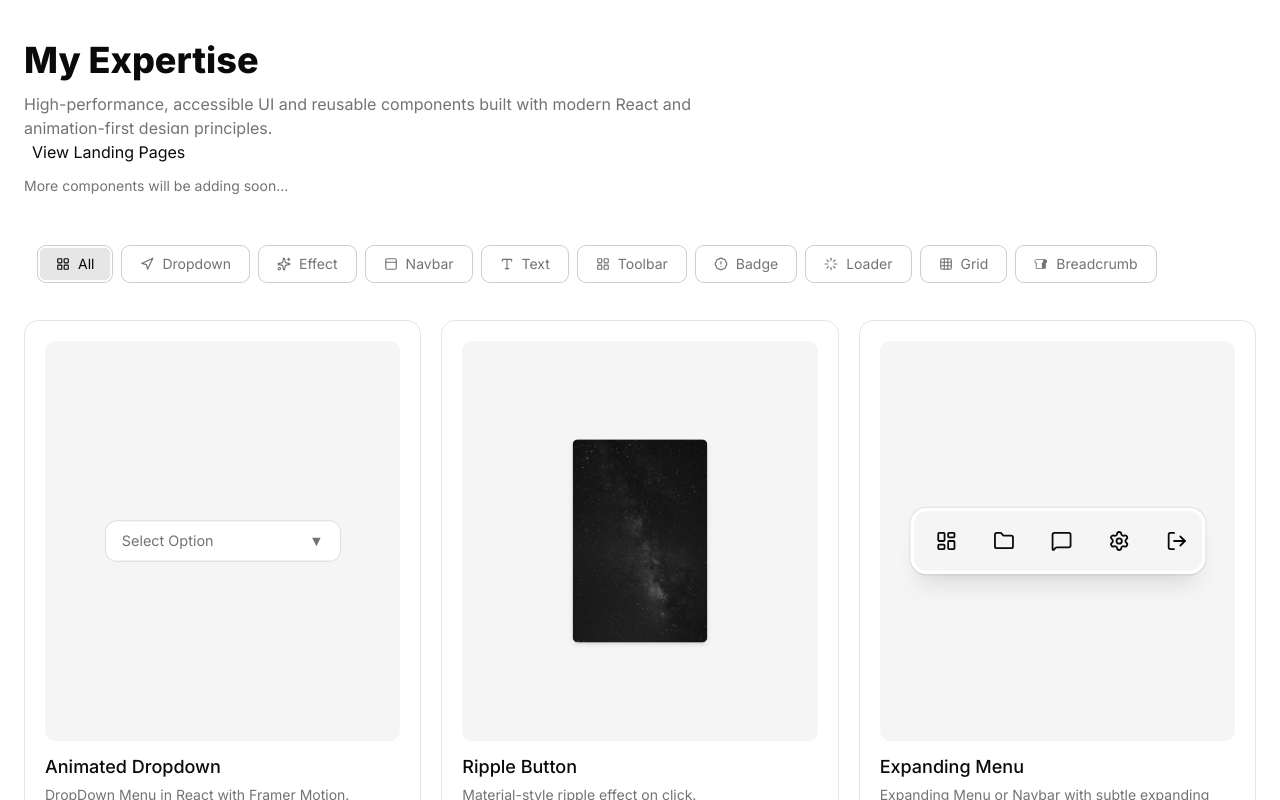
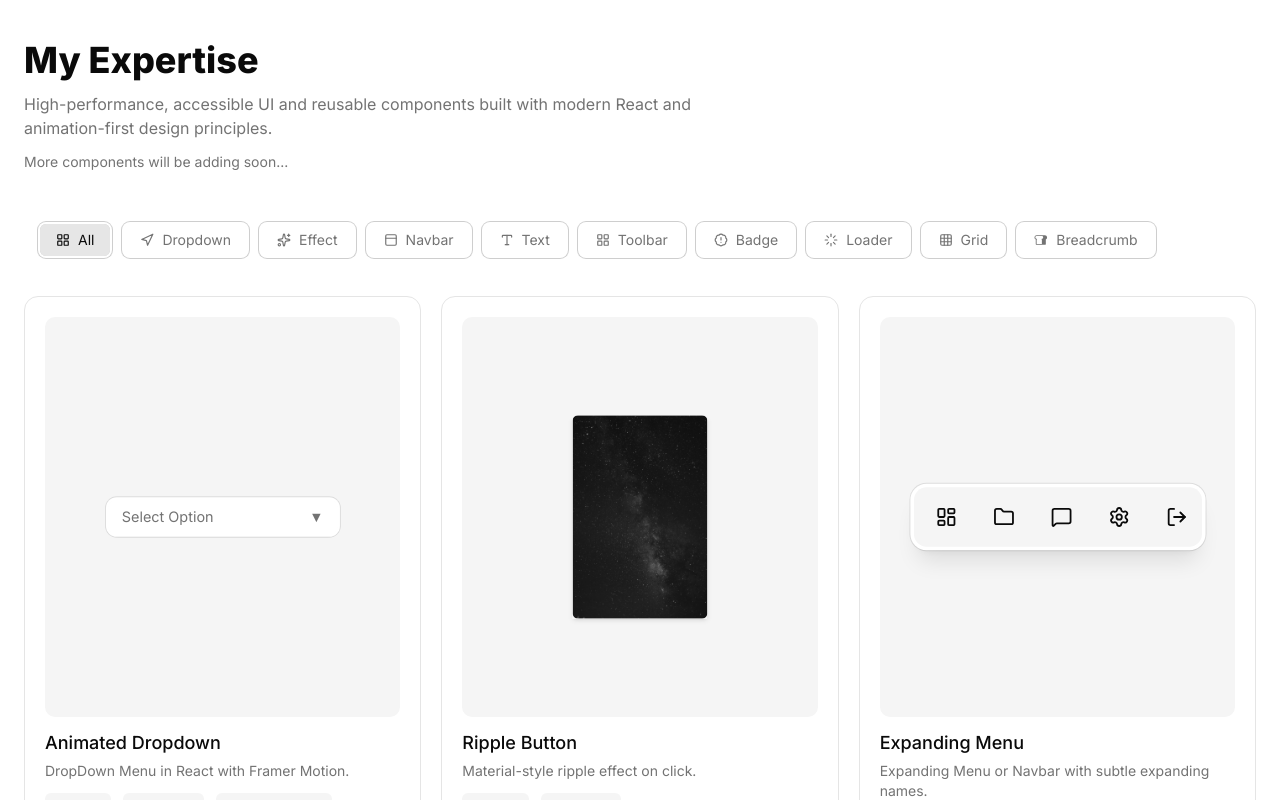
Before and after one commit to kedarrm/My_Portfolio, a Next.js app: page /MyWork in a window 1280 px wide. Shown: the top 800 px of the page. Built offline with nearby package versions, Linux system fonts and the light colour scheme.

Commit message:
minor fix

```diff
--- a/app/MyWork/page.jsx
+++ b/app/MyWork/page.jsx
@@ -206,7 +206,7 @@ export default function ComponentsPage() {
           </p>
 
           {/* Landing Pages link */}
-          <Link href="/demos" className="mt-4 py-2 px-2 bg-background">View Landing Pages</Link>
+          {/* <Link href="/demos" className="mt-4 py-2 px-2 bg-background">View Landing Pages</Link> */}
 
           <p className="text-xs sm:text-sm text-muted-foreground pt-3">More components will be adding soon...</p>
         </header>
```
